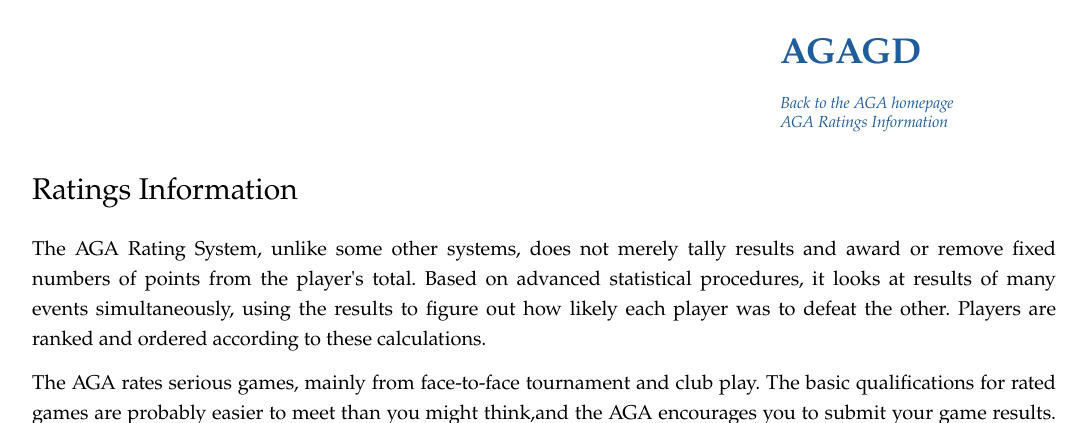
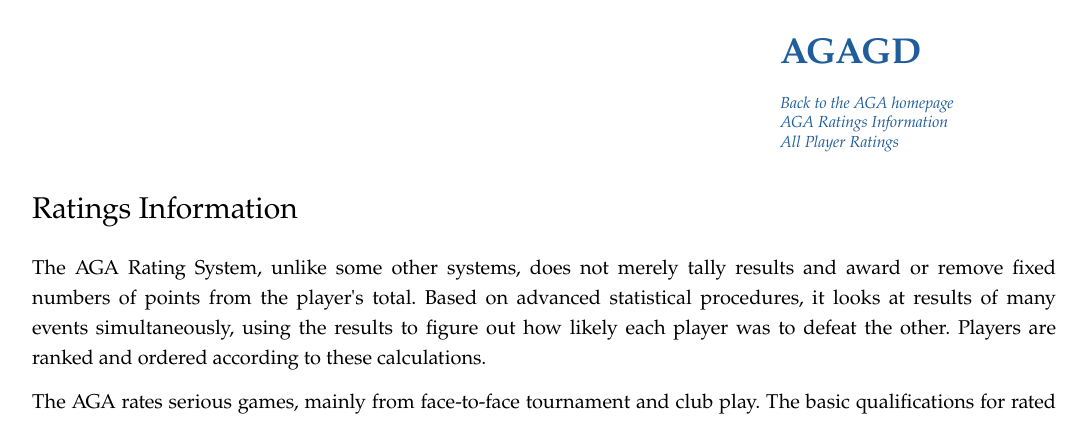
Before and after one commit to usgo/agagd, a Django app: page /information/ in a window 1280 px wide. Shown: the top 423 px of the page, without its empty margins (96-1183 px from the left). Run offline with Django 3.2, Linux system fonts and the light colour scheme.

Commit message:
Added All Player Rating link.

```diff
--- a/agagd/templates/base.html
+++ b/agagd/templates/base.html
@@ -20,6 +20,7 @@
           <h1><a href="{% url "index" %}">AGAGD</a></h1>
           <h3><i><a href="http://www.usgo.org">Back to the AGA homepage</a></i></h3>
           <h3><i><a href="/information/">AGA Ratings Information</a></i></h3>
+          <h3><i><a href="/all_player_ratings/">All Player Ratings</a></i></h3>
           {% block header %} {% endblock header %}
       </div>
       <div class="content">
```
